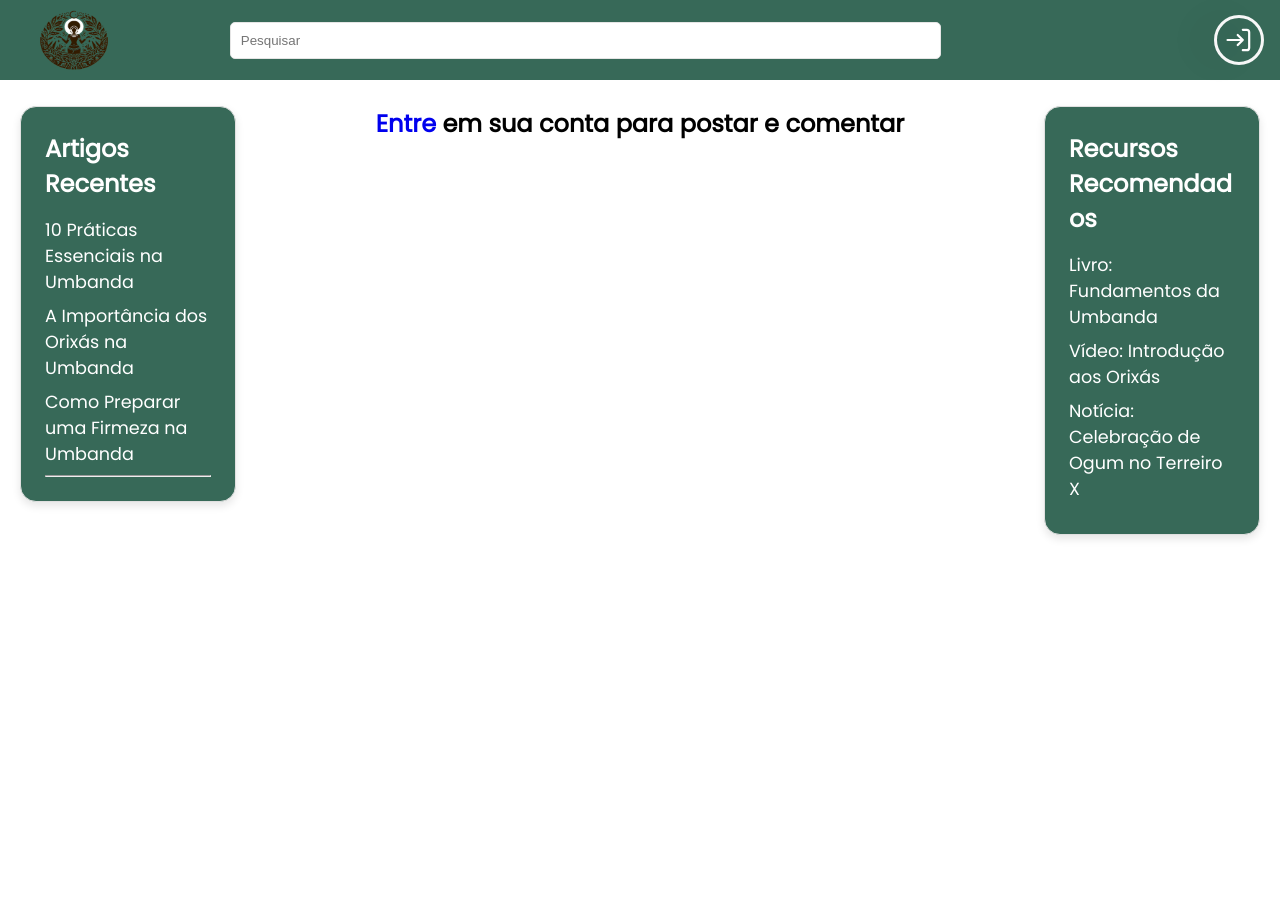
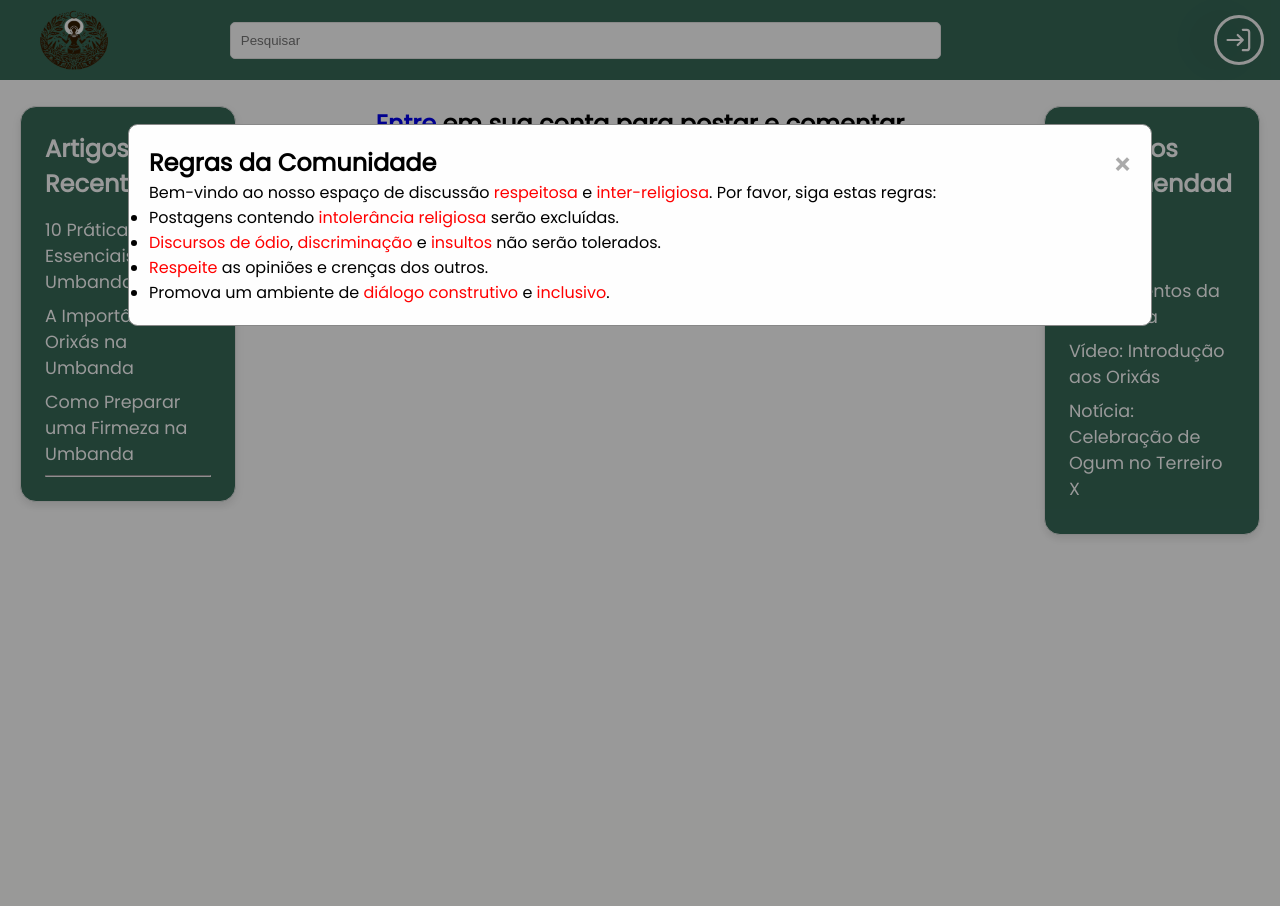
Before and after one commit to Buenno0/website, a PHP site: page /src/blog.php in a window 1280 px wide. After the commit the page ends 535 px from the top, so only its background shows below. Run offline with PHP 8.4, Linux system fonts and the light colour scheme; data that the repository does not hold is empty.

Commit message:
chore: Add modal for community rules on blog page

```diff
--- a/src/blog.php
+++ b/src/blog.php
@@ -1,6 +1,40 @@
 <?php require_once('../includes/header.php'); ?>
 <style>
+.modal {
+    display: none;
+    position: fixed;
+    z-index: 1;
+    padding-top: 60px;
+    left: 0;
+    top: 0;
+    width: 100%;
+    height: 100%;
+    overflow: auto;
+    background-color: rgb(0,0,0);
+    background-color: rgba(0,0,0,0.4);
+}
 
+.modal-content {
+    background-color: #fefefe;
+    margin: 5% auto;
+    padding: 20px;
+    border: 1px solid #888;
+    width: 80%;
+}
+
+.close {
+    color: #aaa;
+    float: right;
+    font-size: 28px;
+    font-weight: bold;
+}
+
+.close:hover,
+.close:focus {
+    color: black;
+    text-decoration: none;
+    cursor: pointer;
+}
 </style>
 <div class="blog">
 <aside class="aside">
@@ -43,5 +77,41 @@
         <li><a href="#">Notícia: Celebração de Ogum no Terreiro X</a></li>
     </ul>
 </aside>
+<div id="rulesModal" class="modal">
+    <div class="modal-content">
+        <span class="close">&times;</span>
+        <h2>Regras da Comunidade</h2>
+        <p>Bem-vindo ao nosso espaço de discussão <span style="color: red;">respeitosa</span> e <span style="color: red;">inter-religiosa</span>. Por favor, siga estas regras:</p>
+        <ul>
+            <li>Postagens contendo <span style="color: red;">intolerância religiosa</span> serão excluídas.</li>
+            <li><span style="color: red;">Discursos de ódio</span>, <span style="color: red;">discriminação</span> e <span style="color: red;">insultos</span> não serão tolerados.</li>
+            <li><span style="color: red;">Respeite</span> as opiniões e crenças dos outros.</li>
+            <li>Promova um ambiente de <span style="color: red;">diálogo construtivo</span> e <span style="color: red;">inclusivo</span>.</li>
+        </ul>
+    </div>
+</div>
+
+<script>
+document.addEventListener("DOMContentLoaded", function() {
+    var modal = document.getElementById("rulesModal");
+    var span = document.getElementsByClassName("close")[0];
+
+    // Verifica se o modal já foi exibido
+    if (!localStorage.getItem("rulesModalDisplayed")) {
+        modal.style.display = "block";
+        localStorage.setItem("rulesModalDisplayed", "true");
+    }
+
+    span.onclick = function() {
+        modal.style.display = "none";
+    }
+
+    window.onclick = function(event) {
+        if (event.target == modal) {
+            modal.style.display = "none";
+        }
+    }
+});
+</script>
 </html>
 <script src="blog.js"></script>
--- a/src/load_post.php
+++ b/src/load_post.php
@@ -291,19 +291,27 @@ $(document).ready(function() {
             type: 'POST',
             data: { post_id: post_id },
             success: function(response) {
-                    console.log(response);
-                    if (response.success) {
+                try {
+                    var result = JSON.parse(response);
+                    if (result.success) {
+                        // Remover o post do DOM
                         $('div.post[data-post-id="' + post_id + '"]').remove();
                         alert('Postagem excluída com sucesso!');
                     } else {
-                        alert('Erro ao excluir postagem: ' + response.error);
+                        alert('Erro ao excluir postagem: ' + result.error);
+                    }
+                } catch (error) {
+                    console.error('Erro ao processar resposta:', error);
+                    alert('Erro inesperado. Por favor, tente novamente.');
                 }
             },
             error: function(xhr, status, error) {
                 console.error('Erro ao excluir postagem:', error);
+                alert('Erro ao excluir postagem. Por favor, tente novamente.');
             }
         });
     }
 });
+
 });
 </script>
```
Also changed, not shown: src/delete_post.php (added, +81 -0 lines), src/post_img/664e309a6dca44.95995632.png (deleted). Lines whose indentation alone changed are shown as unchanged.
